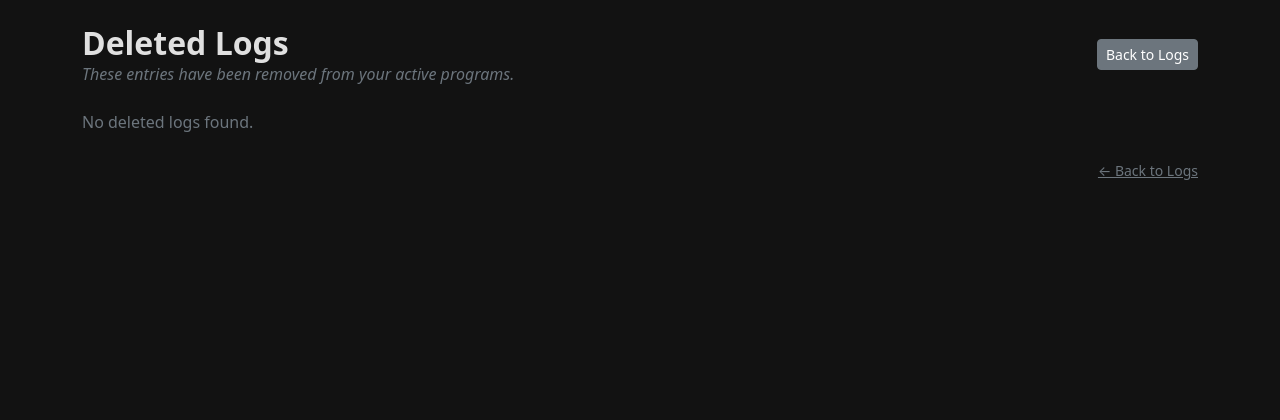
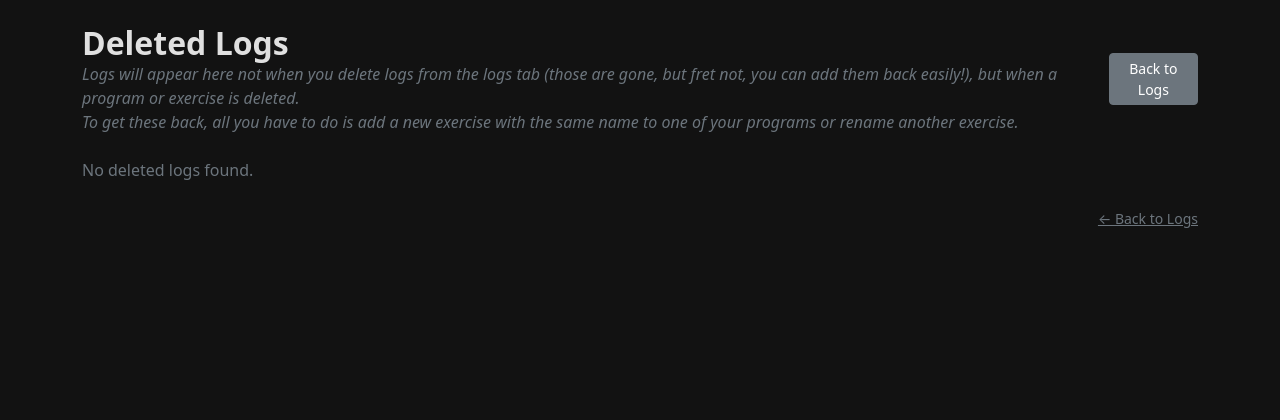
Before and after one commit to ErikAfdahl/liftingTracker, a Flask app: page /logs/deleted in a window 1280 px wide. Shown: the part 61-481 px from the top of the page. Run offline with Flask 3, Linux system fonts and the light colour scheme; the visitor is signed in with stand-in values (Sample User, id 1); data that the repository does not hold is empty.

Commit message:
deleted logs summary

```diff
--- a/templates/deleted_logs.html
+++ b/templates/deleted_logs.html
@@ -4,7 +4,10 @@
 <div class="d-flex justify-content-between align-items-center mb-4">
     <div>
         <h2 class="fw-bold mb-0">Deleted Logs</h2>
-        <p class="text-secondary fst-italic mb-0">These entries have been removed from your active programs.</p>
+        <p class="text-secondary fst-italic mb-0">Logs will appear here not when you delete logs from the logs tab
+            (those are gone, but fret not, you can add them back easily!), but when a program or exercise is deleted.</p>
+        <p class="text-secondary fst-italic mb-0">To get these back, all you have to do is add a new exercise with the
+            same name to one of your programs or rename another exercise.</p>
     </div>
     <a href="/logs" class="btn btn-secondary btn-sm">Back to Logs</a>
 </div>
```
